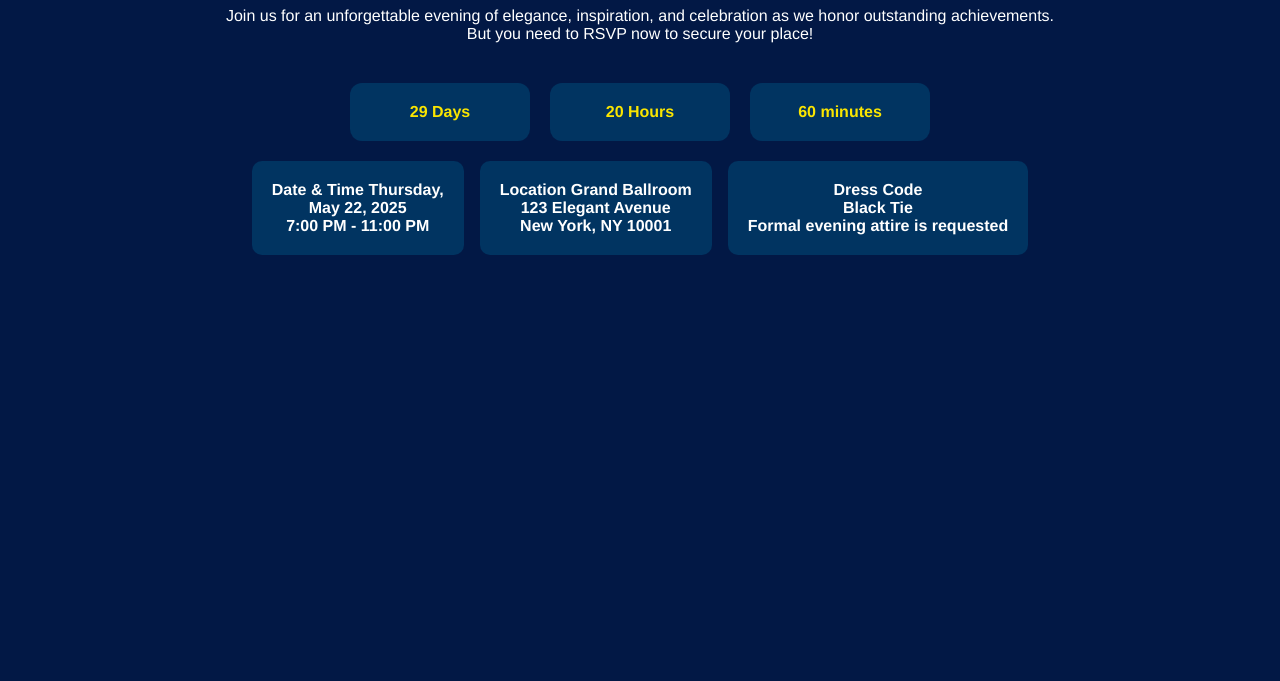
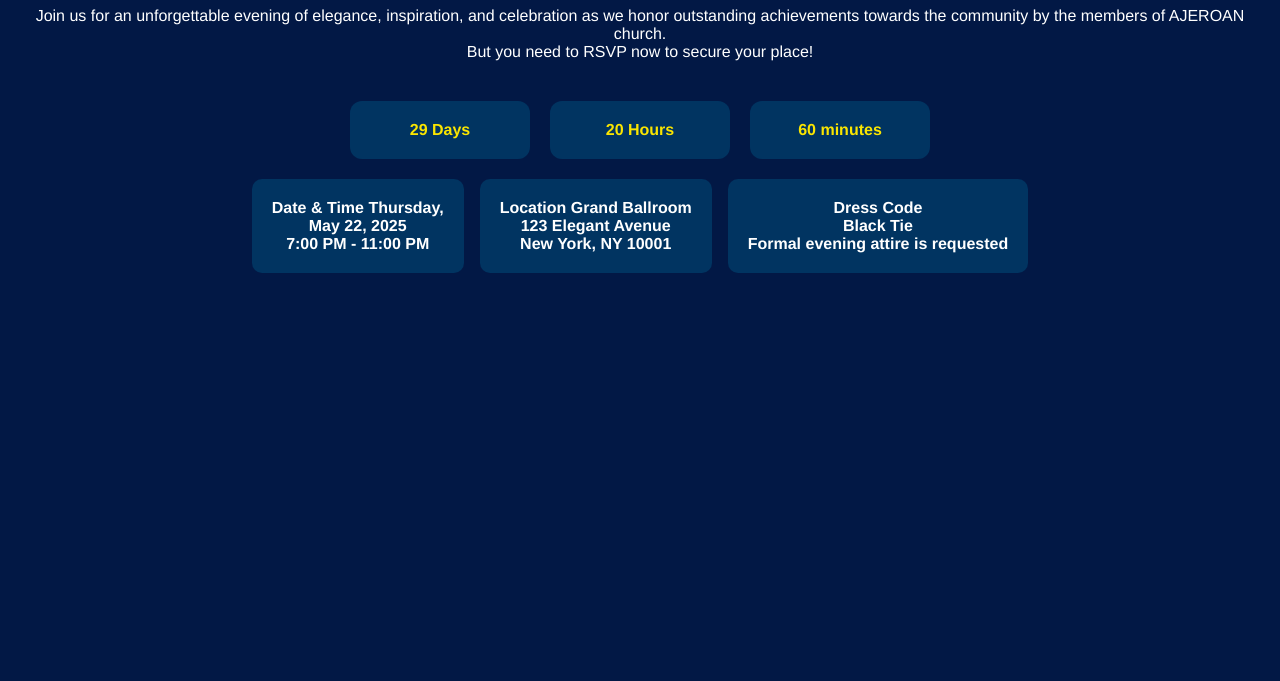
Before and after one commit to c-mayamba/c-mayamba.github.io, a plain HTML site: page index.html in a window 1280 px wide. Shown: the part 119-800 px from the top of the page. Drawn offline with Linux system fonts and the light colour scheme.

Commit message:
Added AJEOAN Church

```diff
--- a/index.html
+++ b/index.html
@@ -90,7 +90,7 @@
 
         <h1>The Annual <span id="wordcolor">Gala</span> 2025</h1>
 
-        <p id="details">Join us for an unforgettable evening of         elegance, inspiration, and celebration as we honor              outstanding achievements.<br>
+        <p id="details">Join us for an unforgettable evening of elegance, inspiration, and celebration as we honor outstanding achievements towards the community by the members of AJEROAN church.<br>
         But you need to RSVP now to secure your place!
 
         </p>
```
